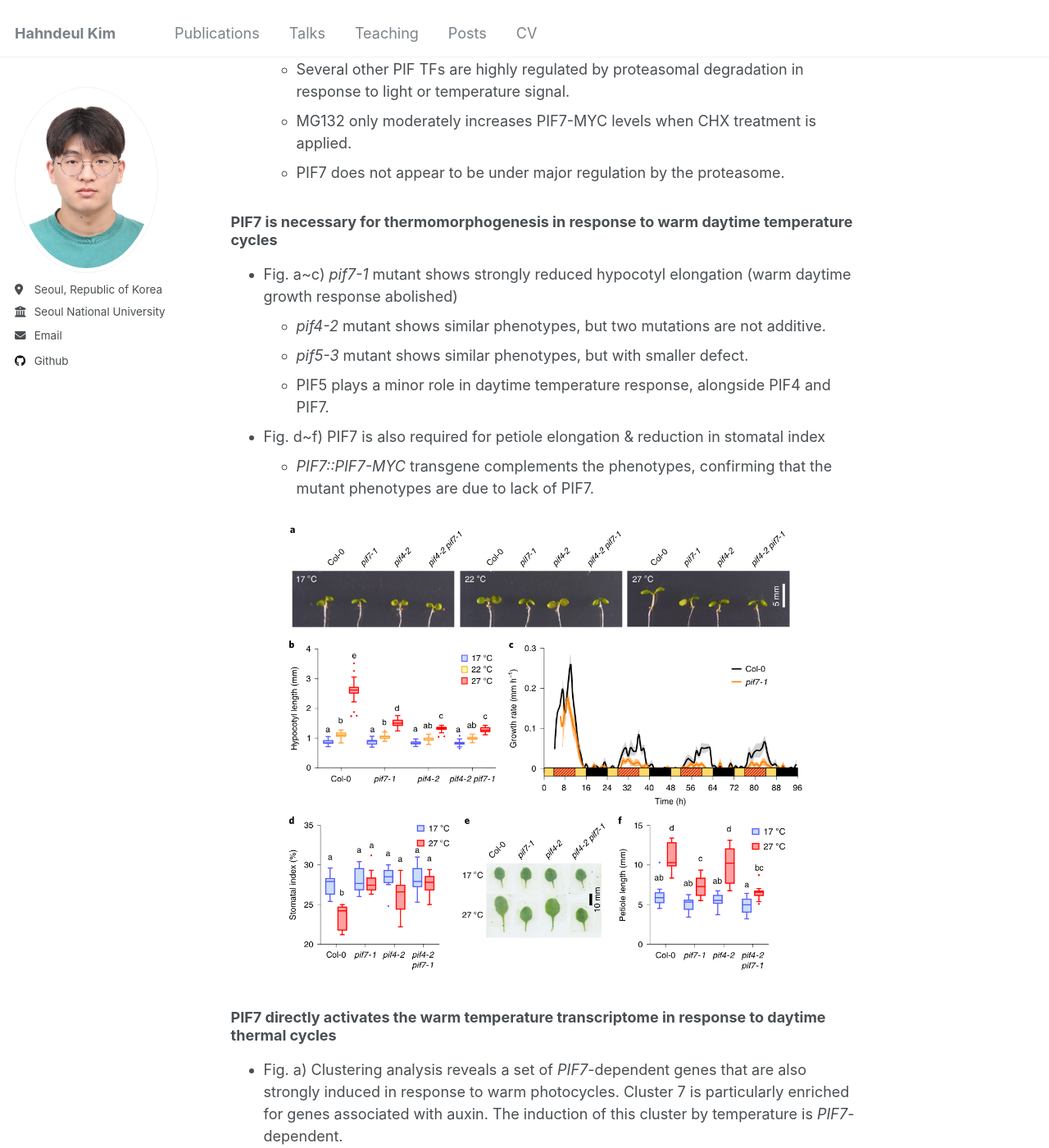
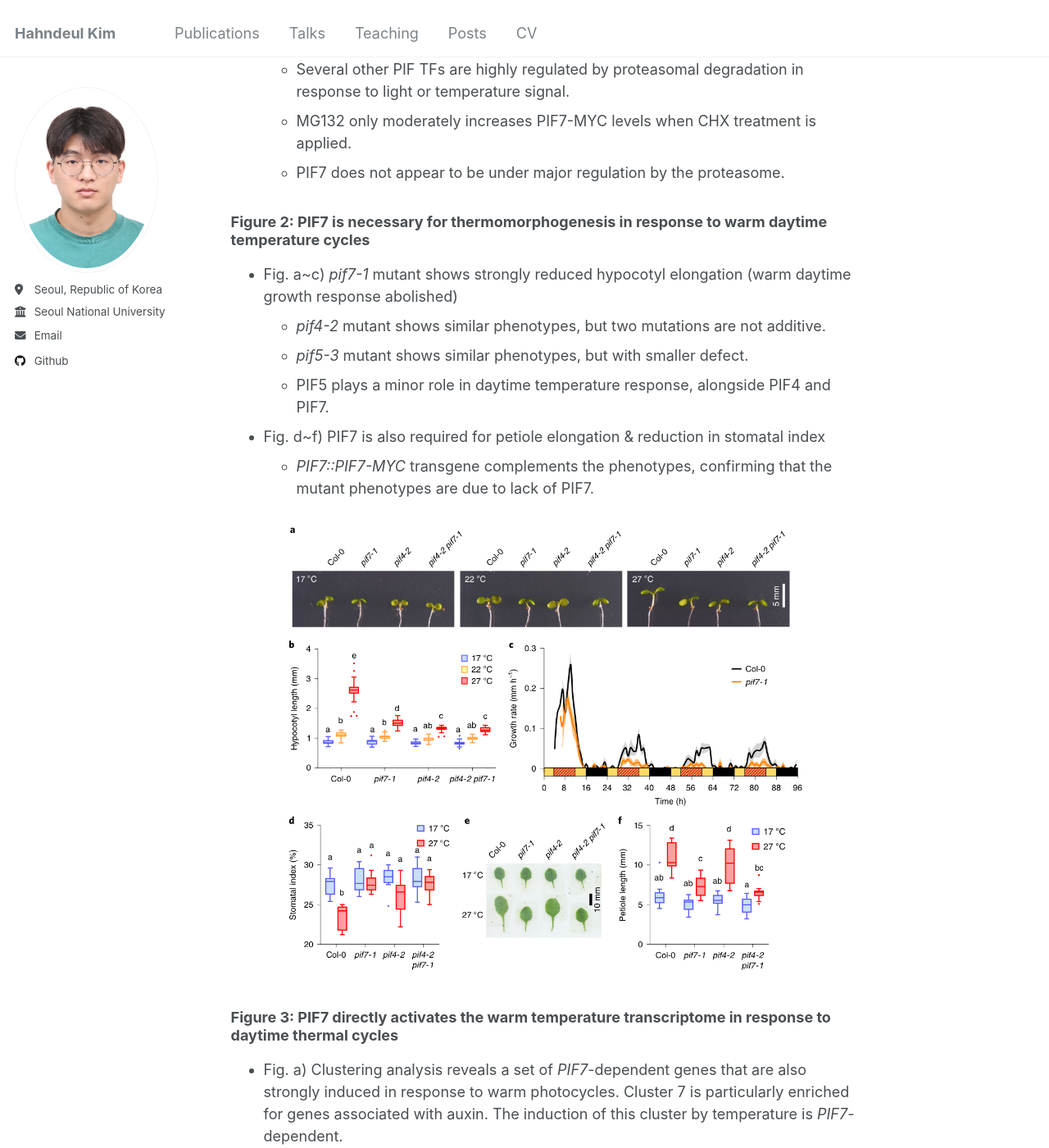
Before and after one commit to del2090/del2090.github.io, a Jekyll site: the page built from _posts/2025-04-10-rna-thermoswitch.md, in a window 1280 px wide and 1400 px high, scrolled down 2103 px. Shown: the whole window at 82% size. Built offline with Jekyll 4.4.1, drawn with Linux system fonts in a browser that asks for light colours; some of the changed text lies outside the part shown.

Commit message:
rna thermoswitch

```diff
--- a/_posts/2025-04-10-rna-thermoswitch.md
+++ b/_posts/2025-04-10-rna-thermoswitch.md
@@ -46,7 +46,7 @@ Cycling warm temperature: 8h warm (4~12) vs constantly low temperature
     - MG132 only moderately increases PIF7-MYC levels when CHX treatment is applied.
     - PIF7 does not appear to be under major regulation by the proteasome.
 
-### PIF7 is necessary for thermomorphogenesis in response to warm daytime temperature cycles
+### Figure 2: PIF7 is necessary for thermomorphogenesis in response to warm daytime temperature cycles
 
 - Fig. a~c) *pif7-1* mutant shows strongly reduced hypocotyl elongation (warm daytime growth response abolished)
     - *pif4-2* mutant shows similar phenotypes, but two mutations are not additive.
@@ -57,7 +57,7 @@ Cycling warm temperature: 8h warm (4~12) vs constantly low temperature
 
 ![image.png](/images/rna-thermoswitch/rna-thermoswitch-fig2.png)
 
-### PIF7 directly activates the warm temperature transcriptome in response to daytime thermal cycles
+### Figure 3: PIF7 directly activates the warm temperature transcriptome in response to daytime thermal cycles
 
 - Fig. a) Clustering analysis reveals a set of *PIF7*-dependent genes that are also strongly induced in response to warm photocycles. Cluster 7 is particularly enriched for genes associated with auxin. The induction of this cluster by temperature is *PIF7*-dependent.
 - Fig. c) 324 temperature-induced transcripts require *PIF7.*
@@ -76,7 +76,7 @@ Cycling warm temperature: 8h warm (4~12) vs constantly low temperature
 - PIF4, PIF7 ChIP-seq peaks overlap; PIF4-PIF7 and PIF7-PIF7 interactions are both observed
     - Two proteins can bind as heterodimers
 
-### Thermosensitive hairpin structures in *HSFA2* and *PIF7* 5’-UTRs enhance translation in response to warm temperature
+### Figure 4: Thermosensitive hairpin structures in *HSFA2* and *PIF7* 5’-UTRs enhance translation in response to warm temperature
 
 - Fig. a~c) 5’-UTR sequences of a subset of translationally enhanced genes have a low minimum free energy (MFE), and are predicted to form a hairpin at upstream of their AUG.
 - Fig. d) DEGs with higher TE shows higher MFE of folding: AUG-proximal hairpin is not global.
```
